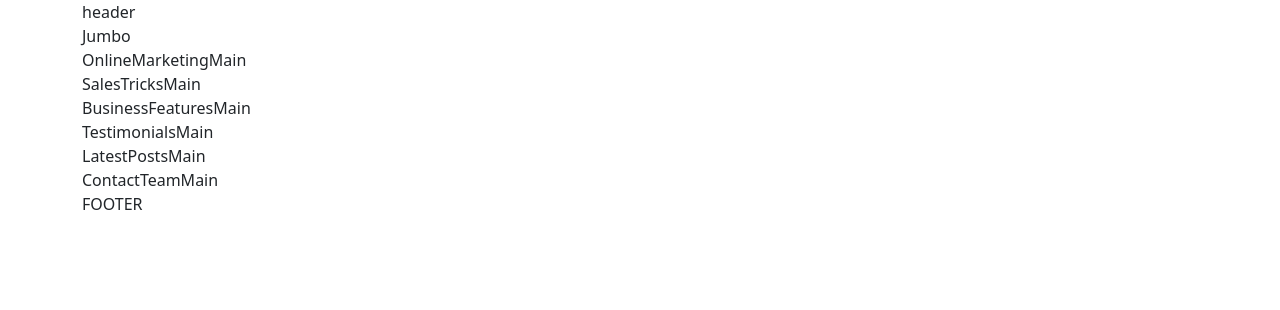
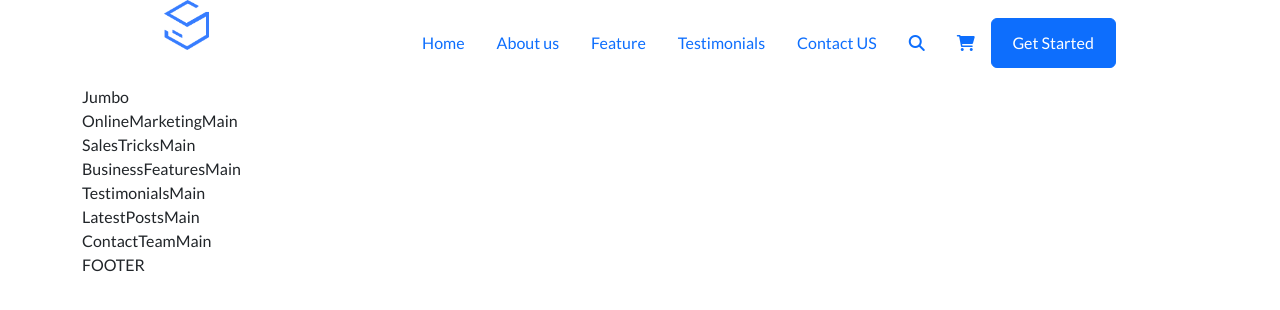
Before and after one commit to TheMrStraffy/proj-html-vuejs, a Vue app: page / in a window 1280 px wide. Shown: the top 310 px of the page. Built offline with nearby package versions, Linux system fonts and the light colour scheme.

Commit message:
[added]logo-nav in HeaderApp

```diff
--- a/index.html
+++ b/index.html
@@ -4,6 +4,7 @@
     <meta charset="UTF-8" />
     <link rel="icon" type="image/svg+xml" href="/vite.svg" />
     <meta name="viewport" content="width=device-width, initial-scale=1.0" />
+    <link rel='stylesheet' href='https://cdnjs.cloudflare.com/ajax/libs/font-awesome/6.2.1/css/all.min.css' integrity='sha512-MV7K8+y+gLIBoVD59lQIYicR65iaqukzvf/nwasF0nqhPay5w/9lJmVM2hMDcnK1OnMGCdVK+iQrJ7lzPJQd1w==' crossorigin='anonymous'/>
     <title>SB Marketing</title>
   </head>
   <body>
--- a/src/App.vue
+++ b/src/App.vue
@@ -8,7 +8,8 @@ export default{
   name: "App",
   components: {
     HeaderAppVue, JumbotronAppVue,
-    MainAppVue, FooterAppVue}
+    MainAppVue, FooterAppVue,
+    }
  }
 </script>
 
@@ -22,5 +23,5 @@ export default{
 </template>
 
 <style lang="scss">
-@import './styles/generals.scss'
+@import './styles/generals.scss';
 </style>
--- a/src/components/HeaderApp.vue
+++ b/src/components/HeaderApp.vue
@@ -1,15 +1,49 @@
 <script>
+import HeaderStore from '../data/HeaderStore';
 export default {
-  name: "HeaderApp"
+  name: "HeaderApp",
+  data(){
+    return{
+      HeaderStore,
+    }
+  }
 }
 </script>
 <template>
-  <header>
-    header
+  <header class="d-flex justify-content-around">
+    <div class="logo">
+        <img src="../assets/img/logo-2.png" alt="sb-marketing Logo">
+    </div>
+
+    <nav class="d-flex align-items-center">
+      <ul class="d-flex align-items-center mb-0 flex-wrap">
+        <li class="mx-3"
+        v-for="(item, index) in HeaderStore.menu" :key="index"
+        ><a :href="item.link">{{item.text}}</a></li>
+        <li class="mx-3"><a href="#"><i class="fa-solid fa-magnifying-glass"></i></a></li>
+        <li class="mx-3"><a href="#"><i class="fa-solid fa-cart-shopping"></i></a></li>
+      </ul>
+      <button type="button" class="btn btn-primary">Get Started</button>
+    </nav>
   </header>
 </template>
 
 
 <style lang="scss" scoped>
+header{
+  height: 85px;
+}
+.logo{
+  width: 45px;
+  height: 50px;
+  img{
+    height: 100%;
+    width: 100%;
+  }
+}
+button{
+  width: 125px;
+  height: 50px;
 
+}
 </style>
--- /dev/null
+++ b/src/data/HeaderStore.js
@@ -0,0 +1,25 @@
+export default{
+  name: "HeaderStore",
+  menu: [
+    {
+      text: 'Home',
+      link: '#',
+    },
+    {
+      text: 'About us',
+      link: '#',
+    },
+    {
+      text: 'Feature',
+      link: '#',
+    },
+    {
+      text: 'Testimonials',
+      link: '#',
+    },
+    {
+      text: 'Contact US',
+      link: '#',
+    },
+  ]
+}
--- a/src/data/store.js
+++ b/src/data/store.js
@@ -0,0 +1,5 @@
+
+
+export default{
+
+}
--- a/src/styles/generals.scss
+++ b/src/styles/generals.scss
@@ -1,3 +1,17 @@
 @use './partials/mixin' as *;
 @use './partials/vars' as *;
+
 @import "node_modules/bootstrap/scss/bootstrap.scss";
+
+@import url('https://fonts.googleapis.com/css2?family=Lato:wght@400;700&display=swap');
+
+body{
+  font-family: 'Lato', sans-serif;
+}
+
+li{
+  list-style-type: none;
+}
+a{
+  text-decoration: none;
+}
```
